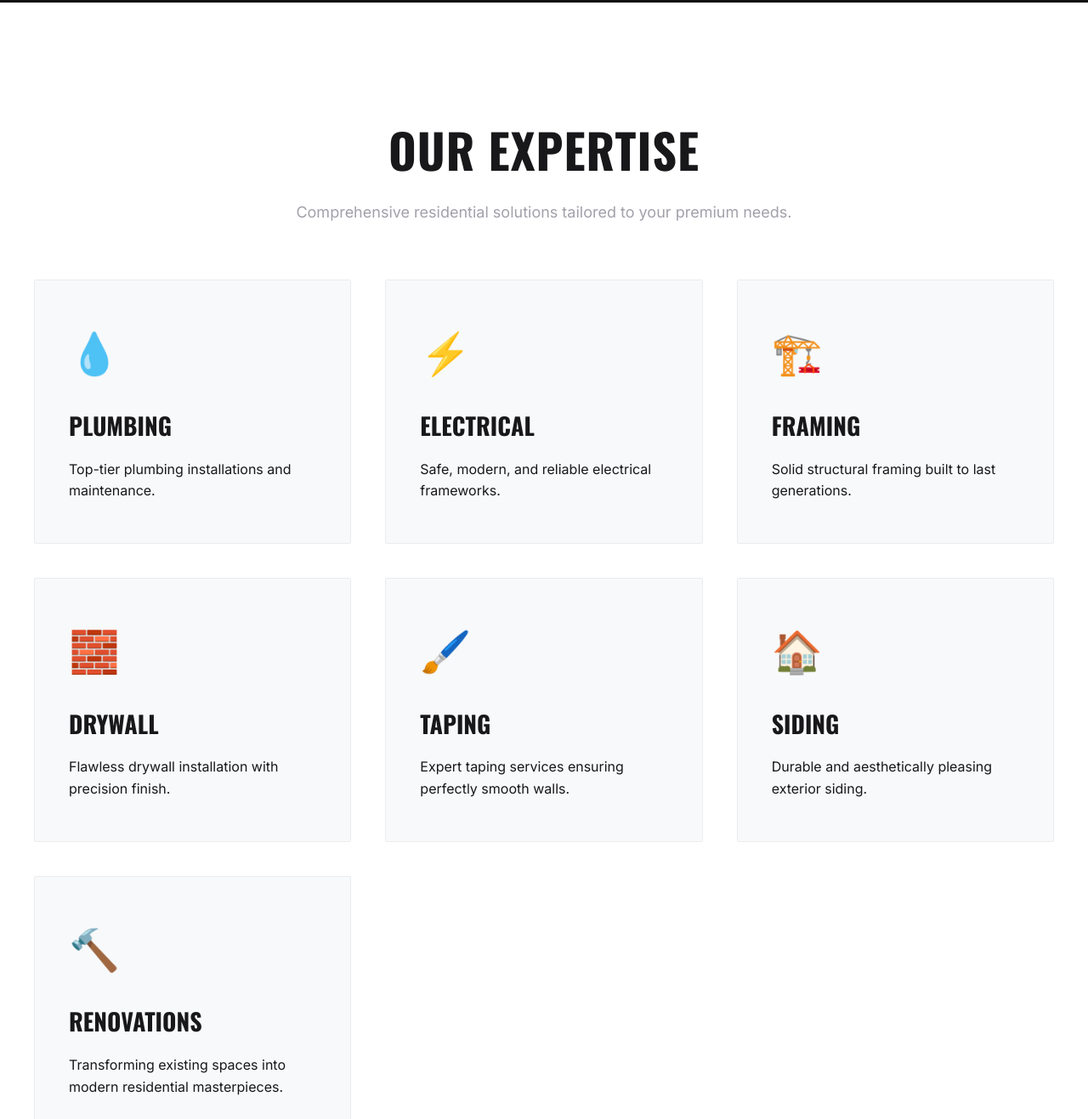
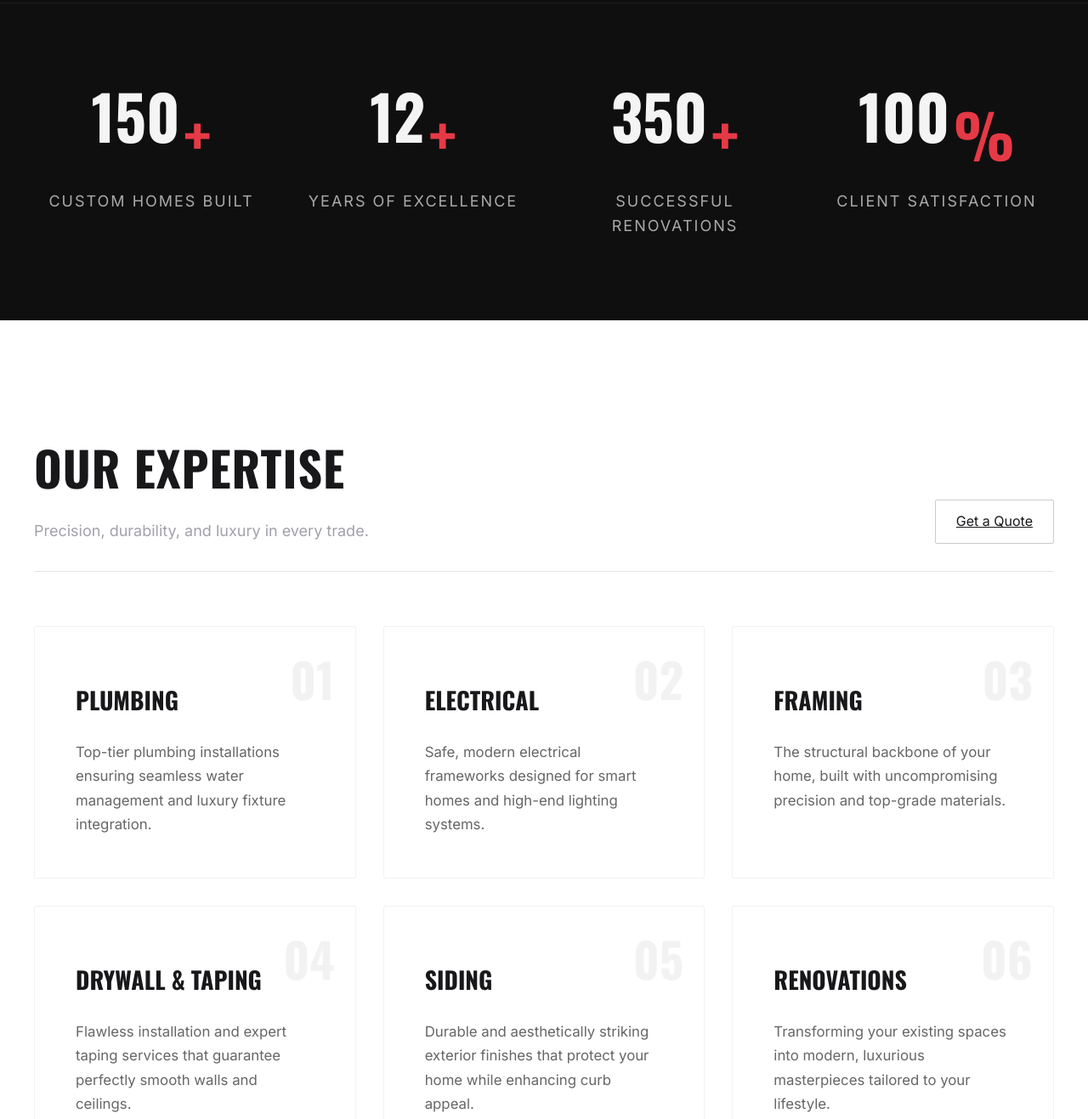
Before and after one commit to orvillewilliams010-cloud/emanx-construction, a website built with Vite: page index.html in a window 1280 px wide. Shown: the part 1629-2946 px from the top of the page at 85% size. Built offline with nearby package versions, Linux system fonts and the light colour scheme.

Commit message:
Revamp expertise section and add dynamic stats counter

```diff
--- a/index.html
+++ b/index.html
@@ -68,19 +68,76 @@
         </div>
       </section>
 
+      <!-- Stats / Counter Section -->
+      <section class="stats section-dark">
+        <div class="container">
+          <div class="stats-grid">
+            <div class="stat-item slide-up">
+              <h2 class="stat-number" data-target="150">0</h2>
+              <span class="text-red">+</span>
+              <p>Custom Homes Built</p>
+            </div>
+            <div class="stat-item slide-up" style="animation-delay: 0.1s;">
+              <h2 class="stat-number" data-target="12">0</h2>
+              <span class="text-red">+</span>
+              <p>Years of Excellence</p>
+            </div>
+            <div class="stat-item slide-up" style="animation-delay: 0.2s;">
+              <h2 class="stat-number" data-target="350">0</h2>
+              <span class="text-red">+</span>
+              <p>Successful Renovations</p>
+            </div>
+            <div class="stat-item slide-up" style="animation-delay: 0.3s;">
+              <h2 class="stat-number" data-target="100">0</h2>
+              <span class="text-red">%</span>
+              <p>Client Satisfaction</p>
+            </div>
+          </div>
+        </div>
+      </section>
+
       <!-- Services Section -->
       <section id="services" class="services">
         <div class="container">
-          <h2 class="section-title text-center slide-up">Our Expertise</h2>
-          <p class="section-subtitle text-center slide-up">Comprehensive residential solutions tailored to your premium needs.</p>
-          <div class="services-grid">
-            <div class="service-card slide-up"><div class="service-icon">💧</div><h3>Plumbing</h3><p>Top-tier plumbing installations and maintenance.</p></div>
-            <div class="service-card slide-up" style="animation-delay: 0.1s;"><div class="service-icon">⚡</div><h3>Electrical</h3><p>Safe, modern, and reliable electrical frameworks.</p></div>
-            <div class="service-card slide-up" style="animation-delay: 0.2s;"><div class="service-icon">🏗️</div><h3>Framing</h3><p>Solid structural framing built to last generations.</p></div>
-            <div class="service-card slide-up" style="animation-delay: 0.3s;"><div class="service-icon">🧱</div><h3>Drywall</h3><p>Flawless drywall installation with precision finish.</p></div>
-            <div class="service-card slide-up" style="animation-delay: 0.4s;"><div class="service-icon">🖌️</div><h3>Taping</h3><p>Expert taping services ensuring perfectly smooth walls.</p></div>
-            <div class="service-card slide-up" style="animation-delay: 0.5s;"><div class="service-icon">🏠</div><h3>Siding</h3><p>Durable and aesthetically pleasing exterior siding.</p></div>
-            <div class="service-card slide-up" style="animation-delay: 0.6s;"><div class="service-icon">🔨</div><h3>Renovations</h3><p>Transforming existing spaces into modern residential masterpieces.</p></div>
+          <div class="services-header slide-up">
+            <div>
+              <h2 class="section-title">Our Expertise</h2>
+              <p class="section-subtitle" style="margin-bottom:0;">Precision, durability, and luxury in every trade.</p>
+            </div>
+            <a href="#contact" class="btn-outline text-dark-outline">Get a Quote</a>
+          </div>
+          <div class="services-grid-premium">
+            <!-- Sleeker cards with numbers -->
+            <div class="service-card-premium slide-up">
+              <span class="service-number">01</span>
+              <h3>Plumbing</h3>
+              <p>Top-tier plumbing installations ensuring seamless water management and luxury fixture integration.</p>
+            </div>
+            <div class="service-card-premium slide-up" style="animation-delay: 0.1s;">
+              <span class="service-number">02</span>
+              <h3>Electrical</h3>
+              <p>Safe, modern electrical frameworks designed for smart homes and high-end lighting systems.</p>
+            </div>
+            <div class="service-card-premium slide-up" style="animation-delay: 0.2s;">
+              <span class="service-number">03</span>
+              <h3>Framing</h3>
+              <p>The structural backbone of your home, built with uncompromising precision and top-grade materials.</p>
+            </div>
+            <div class="service-card-premium slide-up" style="animation-delay: 0.3s;">
+              <span class="service-number">04</span>
+              <h3>Drywall & Taping</h3>
+              <p>Flawless installation and expert taping services that guarantee perfectly smooth walls and ceilings.</p>
+            </div>
+            <div class="service-card-premium slide-up" style="animation-delay: 0.4s;">
+              <span class="service-number">05</span>
+              <h3>Siding</h3>
+              <p>Durable and aesthetically striking exterior finishes that protect your home while enhancing curb appeal.</p>
+            </div>
+            <div class="service-card-premium slide-up" style="animation-delay: 0.5s;">
+              <span class="service-number">06</span>
+              <h3>Renovations</h3>
+              <p>Transforming your existing spaces into modern, luxurious masterpieces tailored to your lifestyle.</p>
+            </div>
           </div>
         </div>
       </section>
--- a/main.js
+++ b/main.js
@@ -42,3 +42,37 @@ const observer = new IntersectionObserver((entries, observer) => {
 // Elements to animate
 const animatedElements = document.querySelectorAll('.slide-up')
 animatedElements.forEach(el => observer.observe(el))
+
+// Counter animation
+const counters = document.querySelectorAll('.stat-number')
+let hasCounted = false
+
+const counterObserver = new IntersectionObserver((entries) => {
+  entries.forEach(entry => {
+    if (entry.isIntersecting && !hasCounted) {
+      hasCounted = true
+      counters.forEach(counter => {
+        const target = +counter.getAttribute('data-target')
+        const duration = 2000 // ms
+        const increment = target / (duration / 16) // 60fps
+
+        let current = 0
+        const updateCounter = () => {
+          current += increment
+          if (current < target) {
+            counter.innerText = Math.ceil(current)
+            requestAnimationFrame(updateCounter)
+          } else {
+            counter.innerText = target
+          }
+        }
+        updateCounter()
+      })
+    }
+  })
+}, { threshold: 0.5 })
+
+const statsSection = document.querySelector('.stats')
+if (statsSection) {
+  counterObserver.observe(statsSection)
+}
--- a/style.css
+++ b/style.css
@@ -314,51 +314,129 @@ h1, h2, h3, .brand-text {
   gap: 0.75rem;
 }
 
-/* Services */
+/* Stats Section */
+.stats {
+  padding: 6rem 2rem;
+  border-top: 1px solid rgba(255,255,255,0.05);
+  border-bottom: 1px solid rgba(255,255,255,0.05);
+}
+
+.stats-grid {
+  display: grid;
+  grid-template-columns: repeat(auto-fit, minmax(200px, 1fr));
+  gap: 2rem;
+  text-align: center;
+}
+
+.stat-item {
+  position: relative;
+}
+
+.stat-item h2 {
+  font-size: 4.5rem;
+  display: inline-block;
+  color: var(--color-text-light);
+  line-height: 1;
+}
+
+.stat-item span.text-red {
+  font-size: 4.5rem;
+  font-weight: 700;
+  font-family: var(--font-heading);
+  vertical-align: top;
+}
+
+.stat-item p {
+  color: #aaa;
+  font-size: 1.125rem;
+  text-transform: uppercase;
+  letter-spacing: 2px;
+  margin-top: 0.5rem;
+}
+
+/* Premium Services */
 .services {
   padding: var(--section-padding);
   background-color: var(--color-bg-light);
   position: relative;
 }
 
-.services-grid {
-  display: grid;
-  grid-template-columns: repeat(auto-fit, minmax(300px, 1fr));
-  gap: 2.5rem;
-  margin-top: 4rem;
+.services-header {
+  display: flex;
+  justify-content: space-between;
+  align-items: flex-end;
+  margin-bottom: 4rem;
+  border-bottom: 1px solid rgba(0,0,0,0.1);
+  padding-bottom: 2rem;
 }
 
-.service-card {
-  background-color: #f8f9fa;
-  padding: 3rem 2.5rem;
-  border-radius: 2px;
-  box-shadow: none;
+.text-dark-outline {
+  border-color: rgba(0,0,0,0.2);
+  color: var(--color-text-dark) !important;
+}
+.text-dark-outline:hover {
+  color: white !important;
+}
+
+.services-grid-premium {
+  display: grid;
+  grid-template-columns: repeat(auto-fit, minmax(350px, 1fr));
+  gap: 2rem;
+}
+
+.service-card-premium {
+  background-color: var(--color-bg-light);
+  padding: 3rem;
   border: 1px solid rgba(0,0,0,0.05);
-  transition: var(--transition);
+  transition: all 0.5s cubic-bezier(0.25, 1, 0.5, 1);
   position: relative;
   overflow: hidden;
+  border-radius: 2px;
 }
 
-.service-card:hover {
-  transform: translateY(-5px);
-  background-color: var(--color-bg-dark);
-  color: white;
+.service-card-premium::before {
+  content: '';
+  position: absolute;
+  top: 0; left: 0; width: 4px; height: 0%;
+  background-color: var(--color-primary);
+  transition: height 0.5s ease;
 }
 
-.service-card:hover p {
-  color: #aaa;
+.service-card-premium:hover::before {
+  height: 100%;
 }
 
-.service-icon {
-  font-size: 3rem;
-  margin-bottom: 1.5rem;
-  color: var(--color-primary);
-  transition: var(--transition);
+.service-card-premium:hover {
+  transform: translateY(-10px);
+  box-shadow: 0 30px 60px -15px rgba(0,0,0,0.1);
+  background-color: #fafafa;
 }
 
-.service-card h3 {
+.service-number {
+  font-family: var(--font-heading);
+  font-size: 3.5rem;
+  font-weight: 700;
+  color: rgba(0,0,0,0.05);
+  position: absolute;
+  top: 1rem; right: 1.5rem;
+  transition: color 0.5s ease;
+}
+
+.service-card-premium:hover .service-number {
+  color: rgba(230, 57, 70, 0.1);
+}
+
+.service-card-premium h3 {
   font-size: 1.75rem;
-  margin-bottom: 1rem;
+  margin-bottom: 1.5rem;
+  margin-top: 1rem;
+  color: var(--color-text-dark);
+}
+
+.service-card-premium p {
+  color: #666;
+  font-size: 1.05rem;
+  line-height: 1.7;
 }
 
 /* Contact */
@@ -457,6 +535,7 @@ h1, h2, h3, .brand-text {
   .hero-content { flex-direction: column; align-items: flex-start; justify-content: center; padding-top: 10rem; }
   .hero-glass-card { width: 100%; margin-top: 3rem; }
   .about-grid { grid-template-columns: 1fr; }
+  .services-header { flex-direction: column; align-items: flex-start; gap: 2rem; }
   .contact-grid { grid-template-columns: 1fr; gap: 4rem; }
   .navbar { padding: 1.5rem 2rem; }
   .nav-links { display: none; }
```
